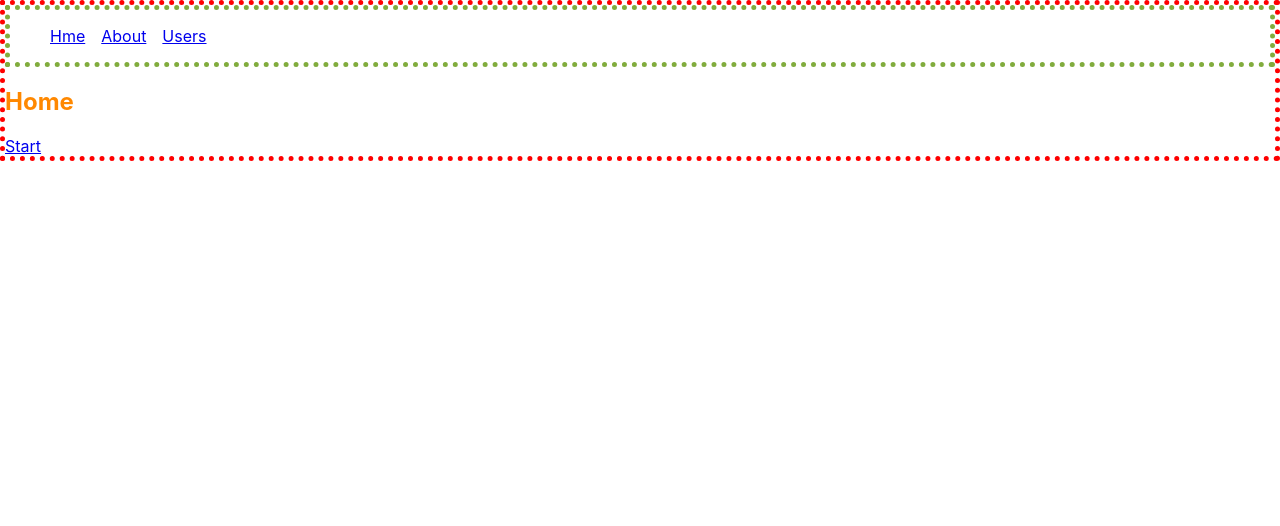
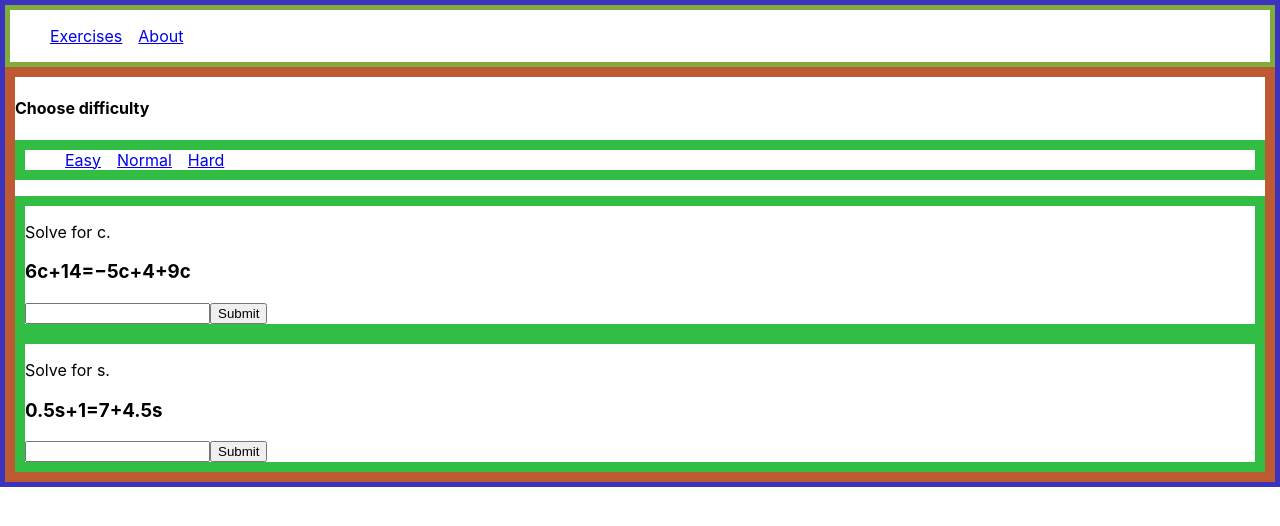
Before and after one commit to AndrewMedvedev42/Math-Test-Exercises, a React (Create React App) app: page /exercises/easy in a window 1280 px wide. Shown: the top 526 px of the page. Built offline with nearby package versions, Linux system fonts and the light colour scheme.

Commit message:
Added three difficulties of exercises, remored home section, added templates for exercises appearence, added dummy data to test templates

```diff
--- a/src/App.js
+++ b/src/App.js
@@ -1,5 +1,7 @@
+import Exercises from "./Componets/Navigation/ExerciseSection.js";
+import About from "./Componets/Navigation/AboutSection.js";
+
 import './css/App.css';
-
 import React from "react";
 import {
   BrowserRouter as Router,
@@ -8,22 +10,24 @@ import {
   Link
 } from "react-router-dom";
 
+
+
 function App() {
   return (
     <Router>
       <section className="router">
         <nav className="navSection">
+
           <ul>
             <li>
-              <Link to="/">Hme</Link>
+              <Link to="/">Exercises</Link>
             </li>
+
             <li>
               <Link to="/about">About</Link>
             </li>
-            <li>
-              <Link to="/users">Users</Link>
-            </li>
           </ul>
+
         </nav>
 
         {/* A <Switch> looks through its children <Route>s and
@@ -32,11 +36,8 @@ function App() {
           <Route path="/about">
             <About />
           </Route>
-          <Route path="/users">
-            <Users />
-          </Route>
           <Route path="/">
-            <Home />
+            <Exercises />
           </Route>
         </Switch>
       </section>
@@ -44,16 +45,4 @@ function App() {
   );
 }
 
-function Home() {
-  return (<di><h1>Home</h1><Link to="/about">Start</Link></di>);
-}
-
-function About() {
-  return <h2>About</h2>;
-}
-
-function Users() {
-  return <h2>Users</h2>;
-}
-
 export default App
--- /dev/null
+++ b/src/Componets/ExerciseData/ExerciseData.js
@@ -0,0 +1,5 @@
+const EasyData = [
+    {key:1, problemDescription:"Solve for c." ,mathProblem:"6c+14=−5c+4+9c", answer:2},
+    {key:2, problemDescription:"Solve for s." ,mathProblem:"0.5s+1=7+4.5s", answer:4}
+]
+export default EasyData
--- /dev/null
+++ b/src/Componets/ExerciseTemplate/Easy.jsx
@@ -0,0 +1,28 @@
+import EasyData from "../ExerciseData/ExerciseData"
+
+function EasyExercise(){
+
+    return( <section>{
+      EasyData.map((induvidual)=>{
+           const {key, problemDescription, mathProblem} = induvidual
+
+          const onChange = (e) =>{
+            console.log(e.target.value)
+          }
+
+         return (
+           <div key={key} className="item">
+             <p>{problemDescription}</p>
+                <div className="itemContent">
+                    <h3>{mathProblem}</h3>
+                    <input type="text" onChange={onChange}/>
+                    <button>Submit</button>
+                </div>
+           </div>
+         )
+    })
+}
+</section>)
+}
+
+export default EasyExercise
--- /dev/null
+++ b/src/Componets/ExerciseTemplate/Hard.jsx
@@ -0,0 +1 @@
+//Code willl be added later
--- /dev/null
+++ b/src/Componets/ExerciseTemplate/Normal.jsx
@@ -0,0 +1 @@
+//Code willl be added later
--- /dev/null
+++ b/src/Componets/Navigation/AboutSection.js
@@ -0,0 +1,5 @@
+function About() {
+    return <h2>About</h2>;
+  }
+
+export default About
--- /dev/null
+++ b/src/Componets/Navigation/ExerciseSection.js
@@ -0,0 +1,48 @@
+import  EasyExercise  from "../ExerciseTemplate/Easy.jsx";
+
+import {
+    BrowserRouter as Router,
+    Switch,
+    Route,
+    Link
+  } from "react-router-dom";
+
+function Exercises() {
+    return(
+        <Router>
+        <section className="difficultyRouter">
+          <nav className="difficultySection">
+            <h1>Choose difficulty</h1>
+            <ul>
+              <li>
+                <Link to="/exercises/easy">Easy</Link>
+              </li>
+              <li>
+                <Link to="/exercises/normal">Normal</Link>
+              </li>
+              <li>
+                <Link to="/exercises/hard">Hard</Link>
+              </li>
+            </ul>
+          </nav>
+
+          {/* A <Switch> looks through its children <Route>s and
+              renders the first one that matches the current URL. */}
+          <Switch>
+            <Route path="/exercises/easy">
+              <EasyExercise/>
+            </Route>
+            <Route path="/exercises/normal">
+              <h1>Normal</h1>
+            </Route>
+            <Route path="/exercises/hard">
+              <h1>Hard</h1>
+            </Route>
+          </Switch>
+        </section>
+      </Router>
+    );
+
+}
+
+export default Exercises
--- a/src/css/App.css
+++ b/src/css/App.css
@@ -1,16 +1,24 @@
 .App {
   text-align: center; }
 
-body {
-  color: #ff8800; }
-  body .router {
-    border: 5px dotted red; }
-    body .router nav {
-      border: 5px dotted #81ac3d; }
-      body .router nav ul {
-        display: flex; }
-        body .router nav ul li {
-          list-style-type: none;
-          margin-right: 1rem; }
-  body h2 {
-    color: green; }
+body .router {
+  border: 5px solid #3b32be; }
+  body .router .navSection {
+    border: 5px solid #81ac3d; }
+    body .router .navSection ul {
+      display: flex; }
+      body .router .navSection ul li {
+        list-style-type: none;
+        margin-right: 1rem; }
+
+body .difficultyRouter {
+  border: 10px solid #be5a32; }
+  body .difficultyRouter .difficultySection ul {
+    border: 10px solid #32be45;
+    display: flex; }
+    body .difficultyRouter .difficultySection ul li {
+      list-style-type: none;
+      margin-right: 1rem; }
+
+.item {
+  border: 10px solid #32be45; }
--- a/src/scss/App.scss
+++ b/src/scss/App.scss
@@ -4,9 +4,9 @@
 
 body{
   .router{
-    border: 5px dotted red;
-    nav{
-      border: 5px dotted rgb(129, 172, 61);
+    border: 5px solid rgb(59, 50, 190);
+    .navSection{
+      border: 5px solid rgb(129, 172, 61);
       ul{
         display: flex;
         li{
@@ -16,8 +16,20 @@ body{
       }
     }
   }
-  color: rgb(206, 120, 22);
-  h2{
-    color: green;
+  .difficultyRouter{
+    border: 10px solid rgb(190, 90, 50);
+    .difficultySection{
+        ul{
+          border: 10px solid rgb(50, 190, 69);
+          display: flex;
+          li{
+            list-style-type: none;
+            margin-right: 1rem;
+          }
+        }
+    }
   }
 }
+.item{
+  border: 10px solid rgb(50, 190, 69);
+}
```
Also changed, not shown: 15 other files (tests, documents, lock files or other folders).
